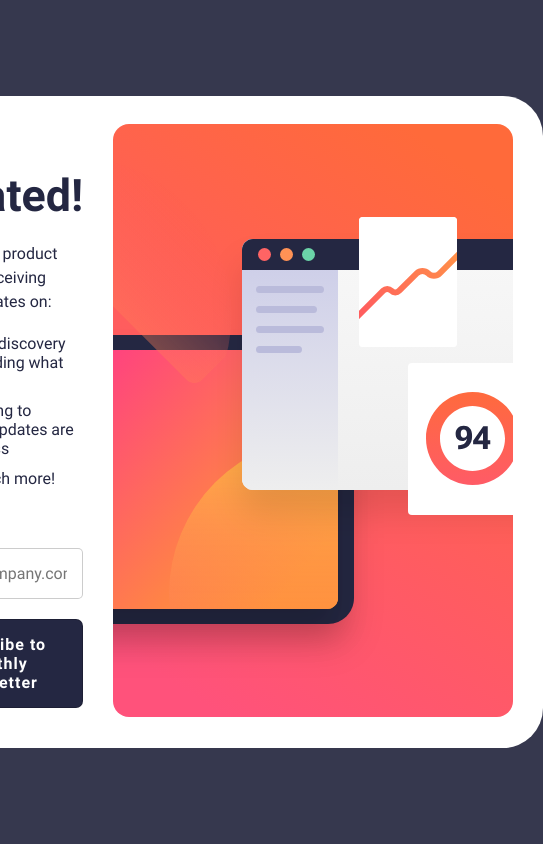
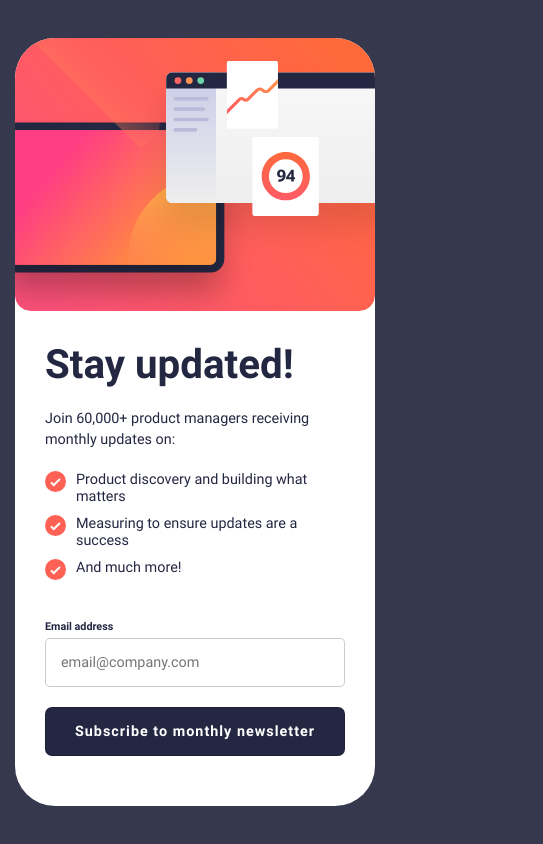
Before and after one commit to tsoysal/newsletter-signup-form, a plain HTML site: page index.html in a window 390 px wide. Shown: the whole page, 543 px wide, since content can reach past the window. Drawn offline with Linux system fonts and the light colour scheme.

Commit message:
add media queries

```diff
--- a/style.css
+++ b/style.css
@@ -49,6 +49,7 @@ main {
     color: var(--dark-grey);
     border-radius: 40px;
     padding: 20px 30px;
+    margin: 0 15px;
 }
 
 .content {
@@ -202,3 +203,45 @@ section button:hover {
 .email {
     font-weight: 600;
 }
+
+/* Media Queries */
+@media screen and (max-width: 870px) {
+    main {
+        flex-direction: column-reverse;
+        padding: 0;
+    }
+
+    .desktop-img {
+        display: none;
+    }
+
+    .mobile-img {
+        display: block;
+        width: 100%;
+    }
+
+    .cover-img {
+        width: 100%;
+    }
+
+    .content {
+        display: block;
+        max-width: unset;
+        margin: 30px 15px;
+    }
+}
+
+@media screen and (max-width: 470px) {
+    main {
+        overflow: hidden;
+        font-size: 0.9em;
+    }
+
+    ul li {
+        align-items: start;
+    }
+
+     .content {
+        margin: 30px 0px;
+     }
+}
```
